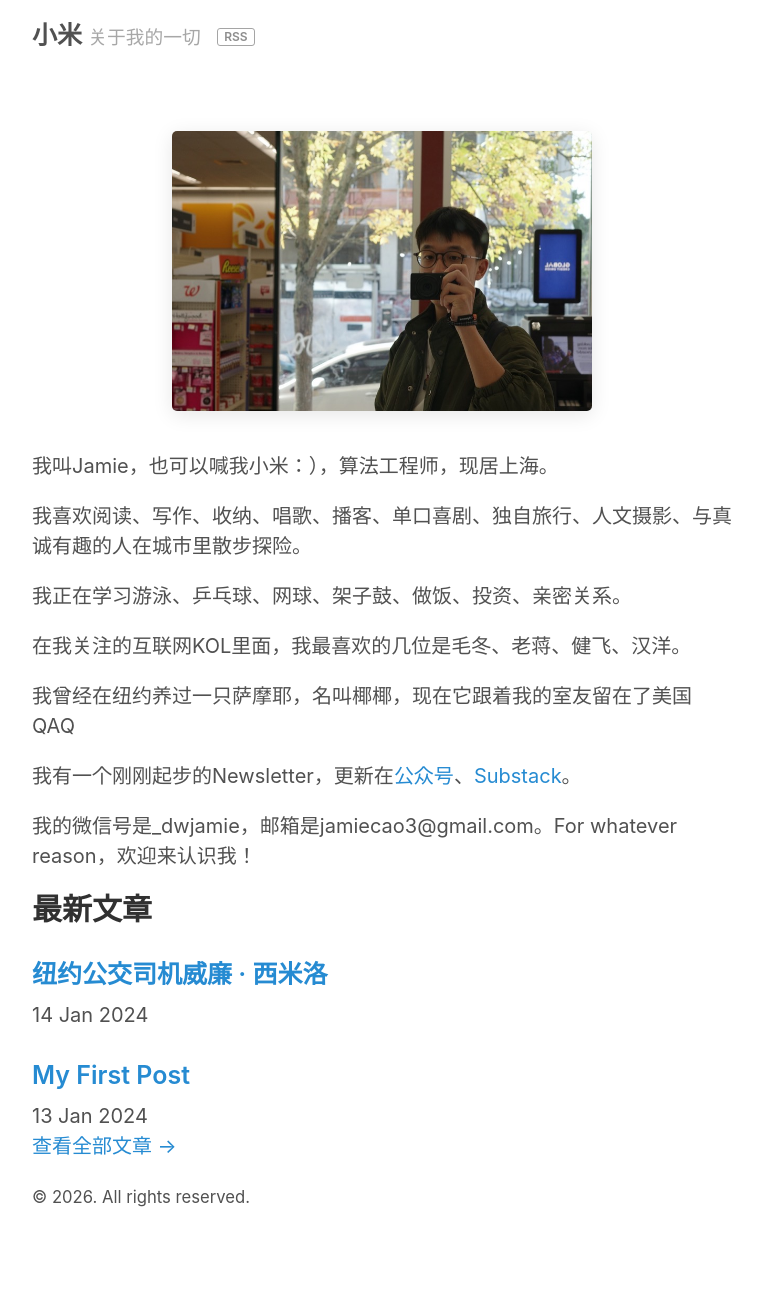
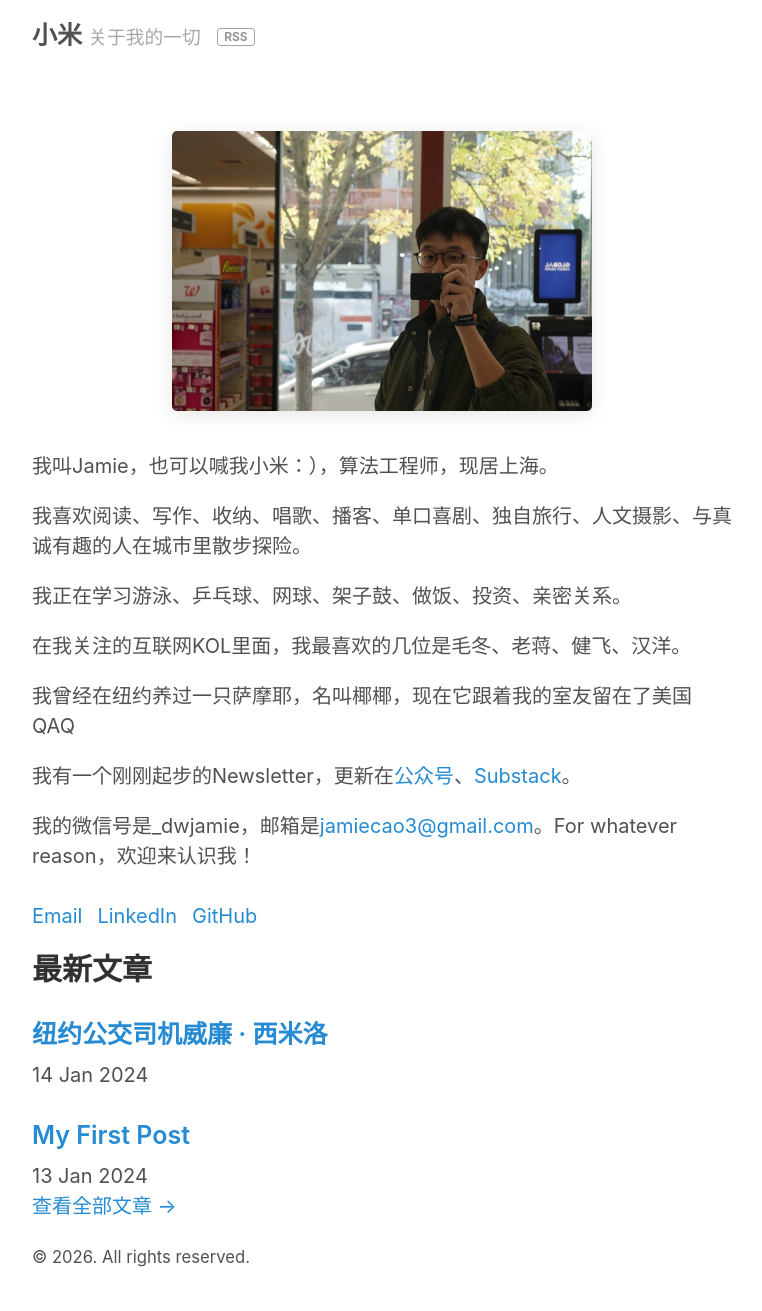
Before and after one commit to dwjamie/dwjamie.github.io, a Jekyll site: the page built from index.html, in a window 1280 px wide. Shown: the whole page, without its empty margins (258-1020 px from the left). Built offline with Jekyll 4.4.1, drawn with Linux system fonts in a browser that asks for light colours; before the commit the page ends 1251 px from its top, so only the background shows below that.

Commit message:
Add social links to homepage

```diff
--- a/index.html
+++ b/index.html
@@ -20,7 +20,13 @@ title: Home
 
   <p>我有一个刚刚起步的Newsletter，更新在<a href="https://mp.weixin.qq.com/mp/profile_ext?action=home&__biz=MzAwNjEzNjgyOA==">公众号</a>、<a href="https://grasshopper3.substack.com/">Substack</a>。</p>
 
-  <p>我的微信号是_dwjamie，邮箱是jamiecao3@gmail.com。For whatever reason，欢迎来认识我！</p>
+  <p>我的微信号是_dwjamie，邮箱是<a href="mailto:jamiecao3@gmail.com">jamiecao3@gmail.com</a>。For whatever reason，欢迎来认识我！</p>
+
+  <p class="home-links">
+    <a href="mailto:jamiecao3@gmail.com">Email</a>
+    <a href="https://www.linkedin.com/in/jamiecao/">LinkedIn</a>
+    <a href="https://github.com/dwjamie">GitHub</a>
+  </p>
 </div>
 
 <div class="home-section">
@@ -54,4 +60,11 @@ title: Home
   display: block;
   margin: 0 auto;
 }
+
+.home-links {
+  display: flex;
+  flex-wrap: wrap;
+  gap: .75rem;
+  margin-top: 1.5rem;
+}
 </style>
```
